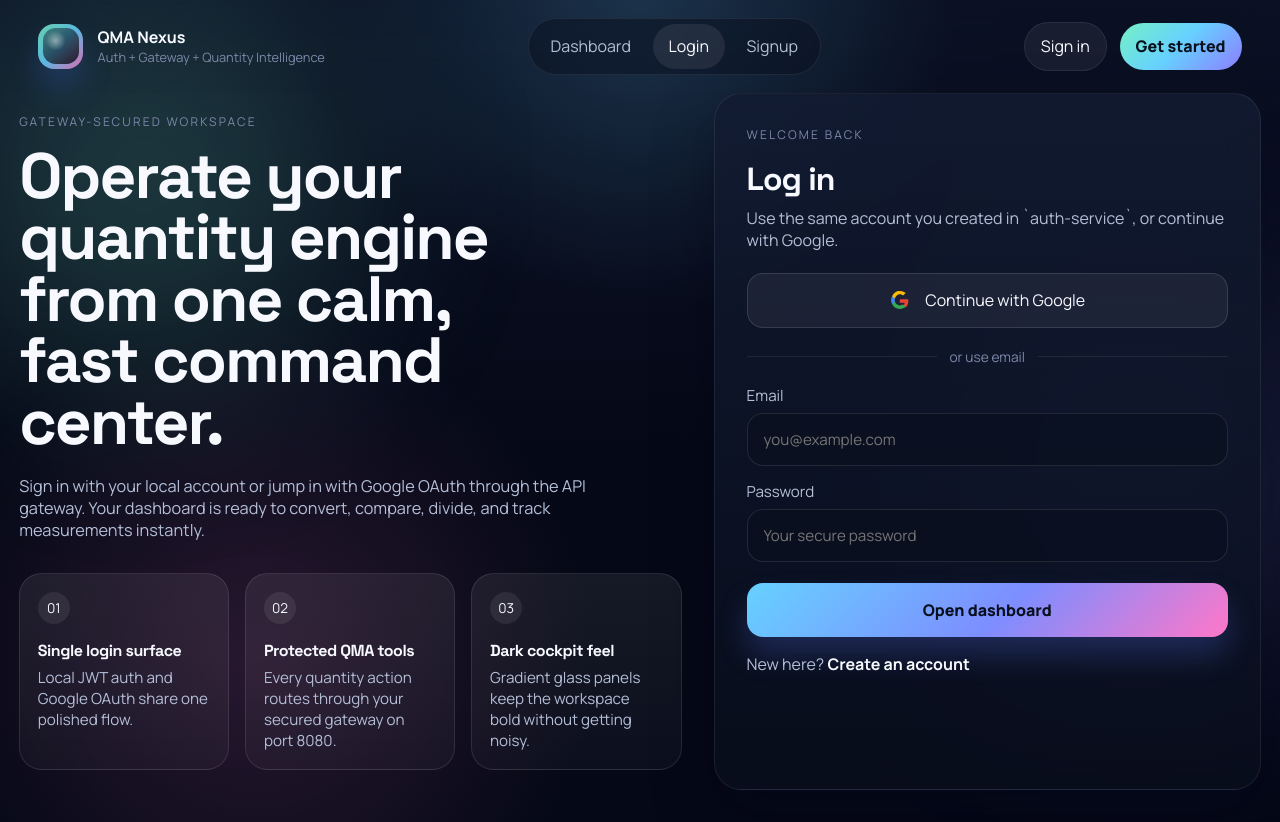
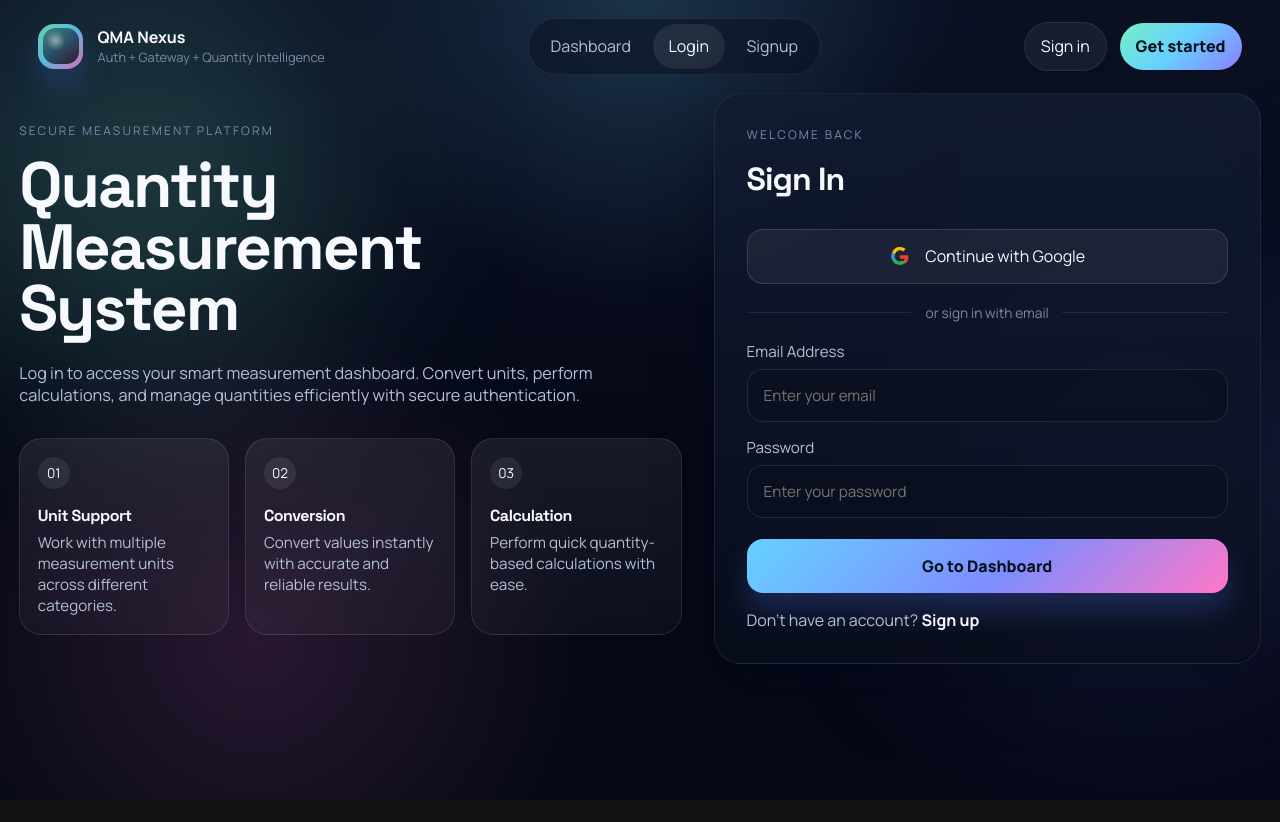
Before and after one commit to AnuragRajput-cyber/QuantityMeasurementMicroservices, an Angular app in the folder frontend/: page /auth/login in a window 1280 px wide. After the commit the page ends 800 px from the top, so only its background shows below. Built offline with nearby package versions, Linux system fonts and the light colour scheme.

Commit message:
[Anurag] refactored:UI

```diff
--- a/frontend/src/app/pages/dashboard-page.component.html
+++ b/frontend/src/app/pages/dashboard-page.component.html
@@ -1,10 +1,10 @@
 <section class="dashboard-grid">
   <article class="welcome panel">
     <div class="welcome-copy">
-      <p class="eyebrow">Measurement Workspace</p>
+      <p class="eyebrow">Measurement Dashboard</p>
       <h1>Welcome back, {{ auth.profile()?.name }}.</h1>
       <p>
-        Pick an operation, enter your values, and get the result right away.
+        Select an operation, enter your values, and get instant results.
       </p>
     </div>
 
@@ -35,7 +35,7 @@
       <div class="panel-actions">
         <p>{{ selectedOperationMeta().description }}</p>
         <button type="button" class="history-toggle" (click)="toggleHistory()">
-          {{ showHistory() ? 'Hide history' : 'View history' }}
+          {{ showHistory() ? 'Hide History' : 'View History' }}
         </button>
       </div>
     </div>
@@ -76,7 +76,7 @@
           </label>
 
           <label>
-            <span>From unit</span>
+            <span>From Unit</span>
             <select [ngModel]="leftUnit()" (ngModelChange)="leftUnit.set($event)">
               @for (unit of unitOptions(); track unit) {
                 <option [value]="unit">{{ unit }}</option>
@@ -85,7 +85,7 @@
           </label>
 
           <label>
-            <span>To unit</span>
+            <span>To Unit</span>
             <select [ngModel]="rightUnit()" (ngModelChange)="rightUnit.set($event)">
               @for (unit of unitOptions(); track unit) {
                 <option [value]="unit">{{ unit }}</option>
@@ -96,12 +96,12 @@
       } @else {
         <div class="field-grid">
           <label>
-            <span>First value</span>
+            <span>First Value</span>
             <input type="number" [ngModel]="leftValue()" (ngModelChange)="updateLeftValue($event)" />
           </label>
 
           <label>
-            <span>First unit</span>
+            <span>First Unit</span>
             <select [ngModel]="leftUnit()" (ngModelChange)="leftUnit.set($event)">
               @for (unit of unitOptions(); track unit) {
                 <option [value]="unit">{{ unit }}</option>
@@ -110,12 +110,12 @@
           </label>
 
           <label>
-            <span>Second value</span>
+            <span>Second Value</span>
             <input type="number" [ngModel]="rightValue()" (ngModelChange)="updateRightValue($event)" />
           </label>
 
           <label>
-            <span>Second unit</span>
+            <span>Second Unit</span>
             <select [ngModel]="rightUnit()" (ngModelChange)="rightUnit.set($event)">
               @for (unit of unitOptions(); track unit) {
                 <option [value]="unit">{{ unit }}</option>
@@ -127,8 +127,7 @@
 
       @if (temperatureBlocked()) {
         <p class="temperature-note">
-          Temperature only supports comparison and conversion in your backend. Switch the operation
-          or choose another category.
+          Temperature supports only conversion and comparison. Please choose a valid operation or category.
         </p>
       }
 
@@ -147,7 +146,7 @@
         </button>
 
         <p class="helper-copy">
-          Choose matching units from the selected category.
+          Select compatible units for accurate results.
         </p>
       </div>
     </div>
@@ -159,7 +158,7 @@
         <div class="history-header">
           <div>
             <p class="eyebrow">History</p>
-            <h2>Recent operations</h2>
+            <h2>Recent Activity</h2>
           </div>
           <button type="button" class="clear-history" [disabled]="!history().length" (click)="clearHistory()">
             Clear
@@ -186,7 +185,7 @@
         } @else {
           <div class="placeholder-card compact-card">
             <h2>No history yet</h2>
-            <p>Your successful operations will show up here.</p>
+            <p>Your completed operations will appear here.</p>
           </div>
         }
       </div>
@@ -199,9 +198,9 @@
         </div>
       } @else {
         <div class="placeholder-card">
-          <h2>Result will appear here</h2>
+          <h2>No result yet</h2>
           <p>
-            Pick your category, enter values, and run the operation.
+            Enter values and run an operation to see results here.
           </p>
         </div>
       }
--- a/frontend/src/app/pages/login-page.component.html
+++ b/frontend/src/app/pages/login-page.component.html
@@ -1,36 +1,35 @@
 <section class="auth-page">
   <div class="auth-copy">
-    <p class="eyebrow">Gateway-secured workspace</p>
-    <h1>Operate your quantity engine from one calm, fast command center.</h1>
+    <p class="eyebrow">Secure Measurement Platform</p>
+    <h1>Quantity Measurement System</h1>
     <p class="lede">
-      Sign in with your local account or jump in with Google OAuth through the API gateway.
-      Your dashboard is ready to convert, compare, divide, and track measurements instantly.
+      Log in to access your smart measurement dashboard. Convert units, perform calculations,
+      and manage quantities efficiently with secure authentication.
     </p>
 
     <div class="feature-grid">
       <article>
         <span>01</span>
-        <h2>Single login surface</h2>
-        <p>Local JWT auth and Google OAuth share one polished flow.</p>
+        <h2>Unit Support</h2>
+        <p>Work with multiple measurement units across different categories.</p>
       </article>
       <article>
         <span>02</span>
-        <h2>Protected QMA tools</h2>
-        <p>Every quantity action routes through your secured gateway on port 8080.</p>
+        <h2>Conversion</h2>
+        <p>Convert values instantly with accurate and reliable results.</p>
       </article>
       <article>
         <span>03</span>
-        <h2>Dark cockpit feel</h2>
-        <p>Gradient glass panels keep the workspace bold without getting noisy.</p>
+        <h2>Calculation</h2>
+        <p>Perform quick quantity-based calculations with ease.</p>
       </article>
     </div>
   </div>
 
   <div class="auth-card panel">
     <div class="card-header">
-      <p class="eyebrow">Welcome back</p>
-      <h2>Log in</h2>
-      <p>Use the same account you created in `auth-service`, or continue with Google.</p>
+      <p class="eyebrow">Welcome Back</p>
+      <h2>Sign In</h2>
     </div>
 
     <button type="button" class="google-button" (click)="loginWithGoogle()">
@@ -45,21 +44,21 @@
       <span>Continue with Google</span>
     </button>
 
-    <div class="divider">or use email</div>
+    <div class="divider">or sign in with email</div>
 
     <form [formGroup]="form" (ngSubmit)="submit()">
       <label>
-        <span>Email</span>
-        <input type="email" formControlName="email" placeholder="you@example.com" />
+        <span>Email Address</span>
+        <input type="email" formControlName="email" placeholder="Enter your email" />
       </label>
 
       @if (form.controls.email.invalid && form.controls.email.touched) {
-        <small class="validation">Enter a valid email address.</small>
+        <small class="validation">Please enter a valid email.</small>
       }
 
       <label>
         <span>Password</span>
-        <input type="password" formControlName="password" placeholder="Your secure password" />
+        <input type="password" formControlName="password" placeholder="Enter your password" />
       </label>
 
       @if (form.controls.password.invalid && form.controls.password.touched) {
@@ -71,13 +70,13 @@
       }
 
       <button class="primary-button" type="submit" [disabled]="auth.busy()">
-        {{ auth.busy() ? 'Signing you in...' : 'Open dashboard' }}
+        {{ auth.busy() ? 'Signing in...' : 'Go to Dashboard' }}
       </button>
     </form>
 
     <p class="switch-copy">
-      New here?
-      <a routerLink="/auth/signup">Create an account</a>
+      Don't have an account?
+      <a routerLink="/auth/signup">Sign up</a>
     </p>
   </div>
 </section>
--- a/frontend/src/app/pages/signup-page.component.html
+++ b/frontend/src/app/pages/signup-page.component.html
@@ -1,35 +1,35 @@
 <section class="signup-layout">
   <div class="panel signup-card">
-    <p class="eyebrow">Create your space</p>
-    <h1>Launch a secure quantity workspace in one minute.</h1>
+    <p class="eyebrow">Get Started</p>
+    <h1>Create your Quantity Measurement account</h1>
     <p class="lede">
-      Your backend already separates auth, gateway, and measurement logic. This frontend simply
-      gives it a clear, premium surface to live in.
+      Sign up to access powerful tools for unit conversion, comparison, and calculation.
+      Manage your measurements quickly and efficiently in one place.
     </p>
 
     <ul class="highlights">
-      <li>JWT-based access stored locally for your protected routes</li>
-      <li>Google login still available from the sign-in screen</li>
-      <li>Instant access to compare, convert, divide, add, and subtract tools</li>
+      <li>Secure authentication for safe access</li>
+      <li>Fast and accurate unit conversions</li>
+      <li>All measurement tools in one dashboard</li>
     </ul>
   </div>
 
   <div class="panel form-card">
     <div class="form-head">
       <p class="eyebrow">Registration</p>
-      <h2>Sign up</h2>
-      <p>Use the same fields your `auth-service` expects: name, email, and password.</p>
+      <h2>Sign Up</h2>
+      <p>Enter your details to create your account.</p>
     </div>
 
     <form [formGroup]="form" (ngSubmit)="submit()">
       <label>
-        <span>Full name</span>
-        <input type="text" formControlName="name" placeholder="Anurag Sharma" />
+        <span>Full Name</span>
+        <input type="text" formControlName="name" placeholder="Enter your full name" />
       </label>
 
       <label>
-        <span>Email</span>
-        <input type="email" formControlName="email" placeholder="you@example.com" />
+        <span>Email Address</span>
+        <input type="email" formControlName="email" placeholder="Enter your email" />
       </label>
 
       <label>
@@ -38,8 +38,8 @@
       </label>
 
       <label>
-        <span>Confirm password</span>
-        <input type="password" formControlName="confirmPassword" placeholder="Repeat password" />
+        <span>Confirm Password</span>
+        <input type="password" formControlName="confirmPassword" placeholder="Re-enter password" />
       </label>
 
       @if (form.hasError('passwordMismatch') && form.controls.confirmPassword.touched) {
@@ -51,13 +51,13 @@
       }
 
       <button class="primary-button" type="submit" [disabled]="auth.busy()">
-        {{ auth.busy() ? 'Creating account...' : 'Create account' }}
+        {{ auth.busy() ? 'Creating account...' : 'Create Account' }}
       </button>
     </form>
 
     <p class="switch-copy">
       Already have an account?
-      <a routerLink="/auth/login">Log in</a>
+      <a routerLink="/auth/login">Sign in</a>
     </p>
   </div>
 </section>
```
